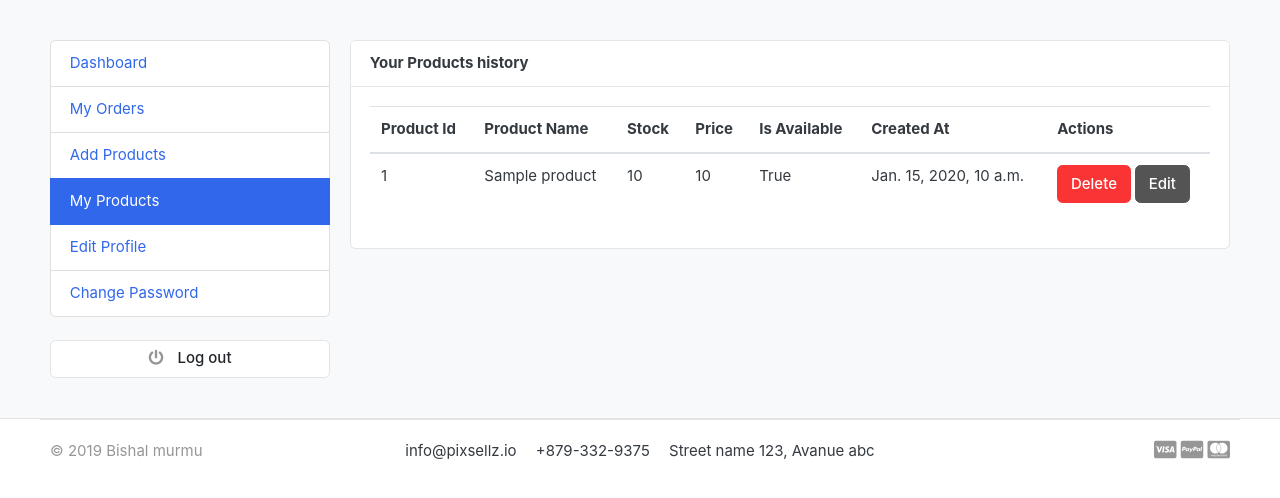
After one commit to bishal189/ecommerce_final, a Django app: page /account/my_products/ in a window 1280 px wide. The commit adds this page. Shown: the top 498 px of the page. Run offline with Django 3.2, Linux system fonts and the light colour scheme; a user stored in the database is signed in; tables that the repository leaves empty hold one stand-in row (values such as "Sample post"); parts of the project's set-up code (start-up, migrations or seed data) failed here and were passed over; some libraries are stand-ins or nearby versions; some web fonts are replaced.

Commit message:
added my products in both view and templates and also rendered products by user

```diff
--- a/account/urls.py
+++ b/account/urls.py
@@ -18,6 +18,7 @@ urlpatterns = [
     path('edit_profile/', views.edit_profile, name='edit_profile'),
     path('change_password/', views.change_password, name='change_password'),
     path('order_detail/<int:order_id>/', views.order_detail, name='order_detail'),
+    path('my_products/',views.seller_products,name="my_products"),
 
 
 ]
--- a/account/views.py
+++ b/account/views.py
@@ -6,7 +6,7 @@ from orders.models import Order, OrderProduct
 from django.contrib import messages, auth
 from django.contrib.auth.decorators import login_required
 from django.http import HttpResponse
-
+from store.models import Product
 # Verification email
 from django.contrib.sites.shortcuts import get_current_site
 from django.template.loader import render_to_string
@@ -310,3 +310,19 @@ def order_detail(request, order_id):
         'subtotal': subtotal,
     }
     return render(request, 'accounts/order_detail.html', context)
+
+@login_required(login_url='login')
+def seller_products(request):
+    try:
+        products=Product.objects.filter(created_by=request.user).order_by('id')
+        print(products)
+        if len(products)==0:
+            return render(request,'accounts/my_products.html')
+        context={
+            'products':products
+            }
+        return render(request,'accounts/my_products.html',context)
+    except Exception as e:
+        error=str(e)
+        print(error)
+        return f"unexpected error {error}"
--- /dev/null
+++ b/ecommerce/middleware.py
@@ -0,0 +1,17 @@
+# middleware.py
+
+from django.http import HttpResponseNotFound
+
+class SellerAccessMiddleware:
+    def __init__(self, get_response):
+        self.get_response = get_response
+
+    def __call__(self, request):
+        # Check if the user is authenticated and if the user is a seller
+        if request.user.is_authenticated and request.user.is_seller:
+            # If the user is a seller and the URL doesn't contain '/account/', return 404
+            if '/account/' not in request.path:
+                return HttpResponseNotFound("Page does not exist.")
+
+        response = self.get_response(request)
+        return response
--- a/ecommerce/settings.py
+++ b/ecommerce/settings.py
@@ -54,6 +54,7 @@ MIDDLEWARE = [
     'django.contrib.auth.middleware.AuthenticationMiddleware',
     'django.contrib.messages.middleware.MessageMiddleware',
     'django.middleware.clickjacking.XFrameOptionsMiddleware',
+    'ecommerce.middleware.SellerAccessMiddleware',
 ]
 
 ROOT_URLCONF = 'ecommerce.urls'
--- a/python.py
+++ /dev/null
@@ -1,5 +0,0 @@
-mylist = ["apple", "banana", "cherry"]
-mylist1 = ["apple", "banana"]
-
-index=mylist1.index(mylist)
-print(index)
--- a/store/models.py
+++ b/store/models.py
@@ -15,6 +15,7 @@ class Product(models.Model):
     category=models.ForeignKey(Category,on_delete=models.CASCADE)
     created_date=models.DateTimeField(auto_now_add=True)
     modified_at=models.DateTimeField(auto_now=True)
+    created_by=models.ForeignKey(Account,on_delete=models.CASCADE,blank=True,null=True)
 
     def get_url(self):
         return reverse('product_details',args=[self.category.slug, self.slug])
--- a/store/urls.py
+++ b/store/urls.py
@@ -9,5 +9,5 @@ urlpatterns = [
     path('category/<slug:category_slug>/<slug:product_slug>',views.product_details,name='product_details'),
     path('search/',views.search,name='search'),
     path('submit_reveiw/<int:product_id>',views.submit_review,name='submit_review'),
-    path('add_product/',views.add_product,name='add_product'),
+    path('account/add_product/',views.add_product,name='add_product'),
 ]
--- a/store/views.py
+++ b/store/views.py
@@ -245,6 +245,7 @@ def add_product(request):
             category_id=data.get('category')
             product_exists=Product.objects.filter(product_name=product_name).exists()
             slug=slugify(product_name)
+            user=request.user
 
             if product_exists:
                 context={
@@ -252,7 +253,7 @@ def add_product(request):
                     'error':"Product already exists"
                         }
             else:
-                category=Category.objects.get(id=category_id)
+                category=Category.objects.get(created_by=user,id=category_id)
                 Product.objects.create(slug=slug,product_name=product_name,description=product_description,images=product_image,stock=stock_count,price=item_price,category=category)
                 context= {
                     'category':categories,
--- /dev/null
+++ b/templates/accounts/my_products.html
@@ -0,0 +1,67 @@
+{% extends 'base.html' %}
+
+
+{% block content %}
+
+<section class="section-conten padding-y bg">
+
+{% include 'include/alert.html' %}
+<div class="container">
+	<div class="row">
+	{% include 'include/dashboard_sidebar.html' %}
+	<main class="col-md-9">
+		<article class="card">
+		<header class="card-header">
+			<strong class="d-inline-block mr-3">Your Products history</strong>
+
+		</header>
+		<div class="card-body">
+			<div class="row">
+			<div class="col-md-12">
+				<table class="table table-hover">
+				  <thead>
+				    <tr>
+				    <th scope="col">Product Id</th>
+				      <th scope="col">Product Name </th>
+				      <th scope="col">Stock</th>
+				      <th scope="col">Price</th>
+				      <th scope="col">Is Available</th>
+                    <th scope="col">Created At</th>
+                    <th scope="col">Actions</th>
+				    </tr>
+				  </thead>
+				  <tbody>
+				  {% if products %}
+ 						{% for product in products %}
+				    <tr>
+				    <td>{{product.id}}</td>
+				    <td>{{product.product_name}}</td>
+
+				    <td>{{product.stock}}</td>
+				    <td>{{product.price}}</td>
+				    <td>{{product.is_available}}</td>
+				    <td>{{product.created_date}}</td>
+				    <td>
+				    <button class="btn btn-danger">Delete</button>
+				    <button class="btn btn-secondary">Edit</button>
+				    </td>
+				    </tr>
+				{% endfor %}
+				{% endif %}
+
+				  </tbody>
+				</table>
+			</div>
+
+			</div> <!-- row.// -->
+		</div> <!-- card-body .// -->
+
+		</article> <!-- order-group.// -->
+	</main>
+</div> <!-- row.// -->
+</div>
+
+
+</section>
+
+{% endblock %}
--- a/templates/base.html
+++ b/templates/base.html
@@ -50,8 +50,10 @@ $(document).ready(function() {
 
 </head>
 <body>
+{% if  request.user.is_seller %}
+{%else %}
     {% include 'include/header.html' %}
-
+{% endif %}
     {% block content %}
     {% endblock %}
 
--- a/templates/include/dashboard_sidebar.html
+++ b/templates/include/dashboard_sidebar.html
@@ -6,6 +6,7 @@
       <a class="list-group-item {% if '/my_orders/' in request.path %}active{% endif %}" href="{% url 'my_orders' %}"> My Orders </a>
       {% if request.user.is_seller %}
       <a class="list-group-item {% if '/add_products/' in request.path %}active{% endif %}" href="{% url 'add_product' %}"> Add Products </a>
+      <a class="list-group-item {% if '/my_products/' in request.path %}active{% endif %}" href="{% url 'my_products' %}"> My Products </a>
       {% endif %}
       <a class="list-group-item {% if '/edit_profile/' in request.path %}active{% endif %}" href="{% url 'edit_profile' %}"> Edit Profile </a>
       <a class="list-group-item {% if '/change_password/' in request.path %}active{% endif %}" href="{% url 'change_password' %}"> Change Password </a>
```
